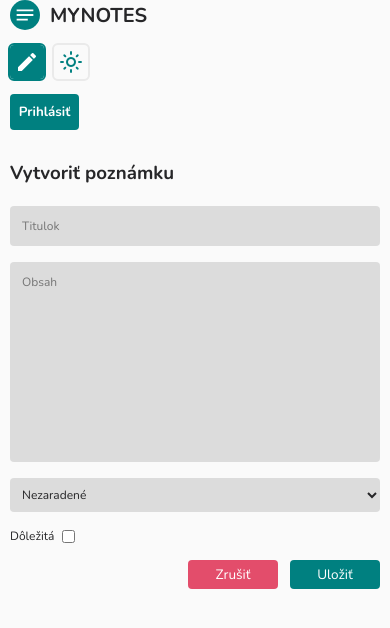
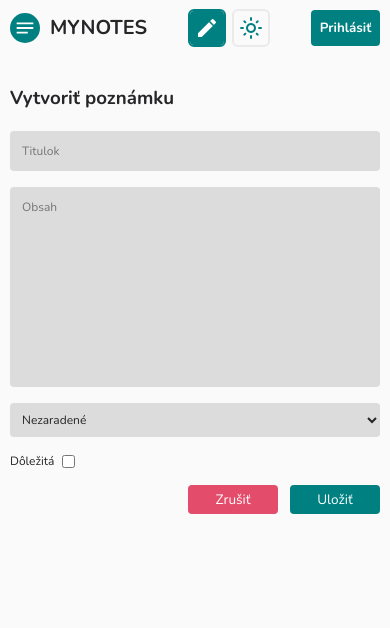
Before and after one commit to realdavone/notes, a React (Vite) app in the folder frontend/: page /note/new in a window 390 px wide. Shown: the top 628 px of the page. Built offline with nearby package versions, Linux system fonts and the light colour scheme; no server answers.

Commit message:
min height added to header

```diff
--- a/frontend/src/main.scss
+++ b/frontend/src/main.scss
@@ -87,13 +87,12 @@ div.root {
 header.main-header{
   display: flex;
   flex-direction: column;
-  gap:15px;
   max-width: 285px;
   width: 100%;
+  min-height: 55px;
 
   div.row{
-    padding:5px;
-    padding-bottom: 15px;
+    padding: 15px 10px;
     border-bottom: 1px solid #ffffff10;
 
     &:last-of-type{
@@ -405,19 +404,6 @@ div.note{
       display:flex;
       align-items:center;
       gap:0.5rem;
-
-      button{
-        background-color:#80808040;
-        border-radius:50%;
-        width:2rem;
-        height:2rem;
-        display: flex;
-        align-items: center;
-        justify-content: center;
-        span{
-          font-size:0.85rem;
-        }
-      }
     }
   }
   div.date{
@@ -543,6 +529,19 @@ form.note{
   }
 }
 
+.note-control-button{
+  background-color:#80808040;
+  border-radius:50%;
+  width:2rem;
+  height:2rem;
+  display: flex;
+  align-items: center;
+  justify-content: center;
+  span{
+    font-size:0.85rem;
+  }
+}
+
 .loader{
   margin:15px auto;
   width:2rem;
@@ -604,11 +603,12 @@ form.note{
   div.user-info{
     display: none!important;
   }
-  header{
+  header.main-header{
     display: flex;
     flex-direction: row;
     justify-content: space-between;
     max-width: unset;
+    align-items: center;
 
     button.login{
       max-width: 69px;
--- a/frontend/src/pages/Note.tsx
+++ b/frontend/src/pages/Note.tsx
@@ -19,12 +19,10 @@ const NoteWrapper = ({ note, onDelete }: {
       <header>
         {categories[note.category].label && <CategoryLabel category={note.category} />}
         <div className="controls">
-          <Link to={'edit'} state={note}>
-            <button>
-              <span className="material-icons-outlined">edit_note</span>
-            </button>
+          <Link className="note-control-button" to={'edit'} state={note}>
+            <span className="material-icons-outlined">edit_note</span>
           </Link>
-          <button onClick={() => onDelete()}>
+          <button className="note-control-button" onClick={() => onDelete()}>
             <span className="material-icons-outlined">delete</span>
           </button>
         </div>
@@ -90,7 +88,7 @@ export const Note = () => {
   const location = useLocation()
   const { user } = useContext(AuthContext)
 
-  useEffect(() => { document.title = `${location.pathname.split('/')[2]}/ mynotes `}, [])
+  useEffect(() => { document.title = `${location.pathname.split('/')[2]} / mynotes `}, [])
 
   return (
     <>
```
